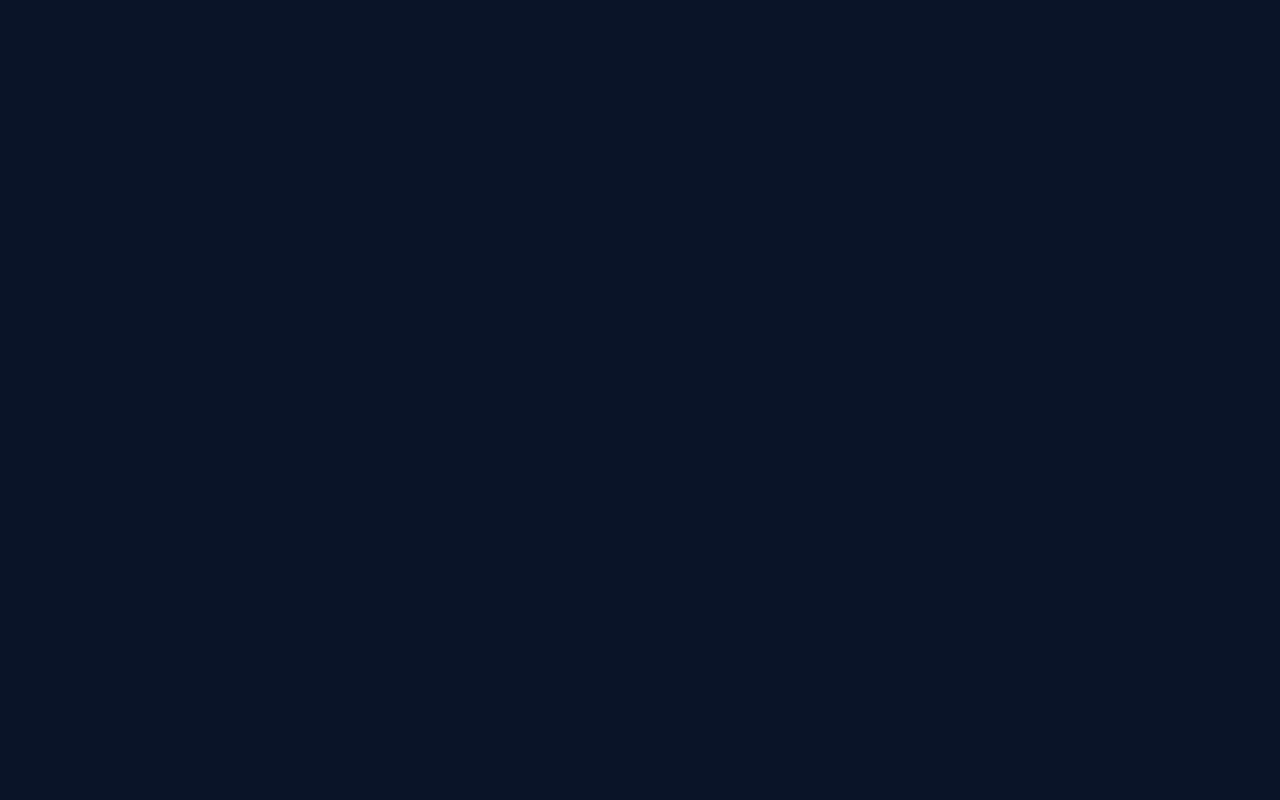
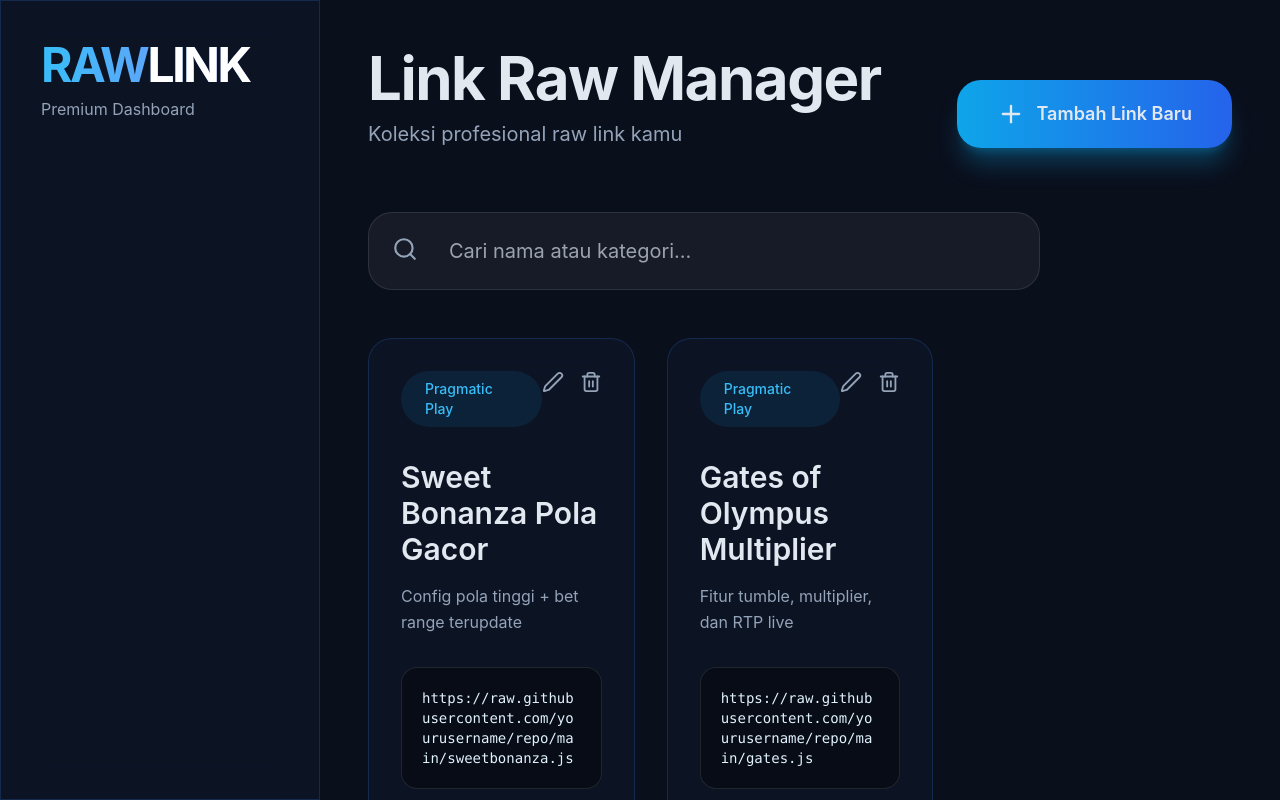
Before and after one commit to stevenrehmand/dashboard-link-raw-pro, a Next.js app: page / in a window 1280 px wide. Shown: the top 800 px of the page. Built offline with nearby package versions, Linux system fonts and the light colour scheme.

Commit message:
Update page.tsx

```diff
--- a/src/app/page.tsx
+++ b/src/app/page.tsx
@@ -1,24 +1,139 @@
-import type { Metadata } from "next";
-import "./globals.css";
+'use client';
 
-export const metadata: Metadata = {
-  title: "RAWLINK Dashboard",
-  description: "Professional Raw Link Manager",
-  icons: {
-    icon: "/favicon.ico",
-  },
-};
+import { useState } from 'react';
+import { Copy, ExternalLink, Plus, Search, Trash2, Edit2 } from 'lucide-react';
 
-export default function RootLayout({
-  children,
-}: {
-  children: React.ReactNode;
-}) {
+interface RawLink {
+  id: number;
+  name: string;
+  url: string;
+  category: string;
+  description: string;
+  date: string;
+}
+
+export default function PremiumRawDashboard() {
+  const [links, setLinks] = useState<RawLink[]>([
+    { id: 1, name: "Sweet Bonanza Pola Gacor", url: "https://raw.githubusercontent.com/yourusername/repo/main/sweetbonanza.js", category: "Pragmatic Play", description: "Config pola tinggi + bet range terupdate", date: "2026-07-08" },
+    { id: 2, name: "Gates of Olympus Multiplier", url: "https://raw.githubusercontent.com/yourusername/repo/main/gates.js", category: "Pragmatic Play", description: "Fitur tumble, multiplier, dan RTP live", date: "2026-07-07" },
+  ]);
+
+  const [search, setSearch] = useState('');
+  const [modalOpen, setModalOpen] = useState(false);
+  const [editingLink, setEditingLink] = useState<RawLink | null>(null);
+  const [newLink, setNewLink] = useState({ name: '', url: '', category: '', description: '' });
+
+  const filteredLinks = links.filter(l =>
+    l.name.toLowerCase().includes(search.toLowerCase()) ||
+    l.category.toLowerCase().includes(search.toLowerCase())
+  );
+
+  const saveLink = () => {
+    if (!newLink.name || !newLink.url) return alert("Nama dan URL wajib!");
+    if (editingLink) {
+      setLinks(links.map(l => l.id === editingLink.id ? { ...l, ...newLink } : l));
+    } else {
+      setLinks([...links, { ...newLink, id: Date.now(), date: new Date().toISOString().split('T')[0] }]);
+    }
+    setModalOpen(false);
+    setEditingLink(null);
+    setNewLink({ name: '', url: '', category: '', description: '' });
+  };
+
+  const copyLink = (url: string) => {
+    navigator.clipboard.writeText(url);
+    alert('✅ Link Raw berhasil dicopy!');
+  };
+
   return (
-    <html lang="id">
-      <body className="bg-[#0a1428] text-slate-200">
-        {children}
-      </body>
-    </html>
+    <div className="min-h-screen bg-[#0a0f1c]">
+      {/* Sidebar Premium */}
+      <div className="fixed left-0 top-0 h-full w-80 glass border-r border-blue-500/20 z-50">
+        <div className="p-10">
+          <h1 className="text-5xl font-bold tracking-tighter bg-gradient-to-r from-sky-400 via-blue-400 to-indigo-400 bg-clip-text text-transparent">
+            RAW<span className="text-white">LINK</span>
+          </h1>
+          <p className="text-slate-400 mt-2">Premium Dashboard</p>
+        </div>
+      </div>
+
+      {/* Main Content */}
+      <div className="ml-80 p-12">
+        <div className="max-w-7xl mx-auto">
+          <div className="flex justify-between items-end mb-16">
+            <div>
+              <h2 className="text-6xl font-bold tracking-tight">Link Raw Manager</h2>
+              <p className="text-xl text-slate-400 mt-3">Koleksi profesional raw link kamu</p>
+            </div>
+            <button
+              onClick={() => setModalOpen(true)}
+              className="flex items-center gap-3 bg-gradient-to-r from-sky-500 to-blue-600 hover:from-sky-600 hover:to-blue-700 px-10 py-5 rounded-3xl text-lg font-semibold shadow-xl shadow-sky-500/30"
+            >
+              <Plus size={28} /> Tambah Link Baru
+            </button>
+          </div>
+
+          <div className="relative mb-12 max-w-2xl">
+            <Search className="absolute left-6 top-6 text-slate-400" size={26} />
+            <input
+              type="text"
+              placeholder="Cari nama atau kategori..."
+              className="w-full bg-white/5 border border-white/10 pl-20 py-6 rounded-3xl text-xl focus:border-sky-500 outline-none"
+              value={search}
+              onChange={(e) => setSearch(e.target.value)}
+            />
+          </div>
+
+          <div className="grid grid-cols-1 lg:grid-cols-2 xl:grid-cols-3 gap-8">
+            {filteredLinks.map(link => (
+              <div key={link.id} className="card glass rounded-3xl p-8 border border-white/10">
+                <div className="flex justify-between items-start">
+                  <span className="px-6 py-2 bg-sky-500/10 text-sky-400 rounded-full text-sm font-medium">{link.category}</span>
+                  <div className="flex gap-4">
+                    <button onClick={() => {setEditingLink(link); setNewLink(link); setModalOpen(true);}} className="text-slate-400 hover:text-white"><Edit2 size={22} /></button>
+                    <button onClick={() => {if(confirm('Hapus link ini?')) setLinks(links.filter(l => l.id !== link.id));}} className="text-slate-400 hover:text-red-500"><Trash2 size={22} /></button>
+                  </div>
+                </div>
+
+                <h3 className="text-3xl font-semibold mt-8 mb-4">{link.name}</h3>
+                <p className="text-slate-400 leading-relaxed mb-8">{link.description}</p>
+
+                <div className="bg-black/40 p-5 rounded-2xl font-mono text-sm text-sky-100 break-all border border-white/10 mb-8">
+                  {link.url}
+                </div>
+
+                <div className="flex gap-4">
+                  <button onClick={() => copyLink(link.url)} className="flex-1 py-5 bg-white/10 hover:bg-white/20 rounded-2xl font-medium flex items-center justify-center gap-2 transition-all">
+                    <Copy size={22} /> Copy Raw
+                  </button>
+                  <a href={link.url} target="_blank" className="flex-1 py-5 bg-gradient-to-r from-sky-500 to-blue-600 rounded-2xl font-medium flex items-center justify-center gap-2">
+                    Buka Link <ExternalLink size={22} />
+                  </a>
+                </div>
+              </div>
+            ))}
+          </div>
+        </div>
+      </div>
+
+      {/* Modal Mewah */}
+      {modalOpen && (
+        <div className="fixed inset-0 bg-black/90 flex items-center justify-center z-[100]">
+          <div className="glass rounded-3xl p-12 w-full max-w-lg border border-sky-500/30">
+            <h3 className="text-4xl font-bold mb-10">{editingLink ? "Edit Link" : "Tambah Link Baru"}</h3>
+
+            <input type="text" placeholder="Nama Link" className="w-full mb-6 p-5 bg-white/5 border border-white/10 rounded-2xl text-lg" value={newLink.name} onChange={(e) => setNewLink({...newLink, name: e.target.value})} />
+            <input type="text" placeholder="Kategori" className="w-full mb-6 p-5 bg-white/5 border border-white/10 rounded-2xl text-lg" value={newLink.category} onChange={(e) => setNewLink({...newLink, category: e.target.value})} />
+            <input type="text" placeholder="URL Raw Lengkap" className="w-full mb-6 p-5 bg-white/5 border border-white/10 rounded-2xl text-lg" value={newLink.url} onChange={(e) => setNewLink({...newLink, url: e.target.value})} />
+            <textarea placeholder="Deskripsi" className="w-full p-5 bg-white/5 border border-white/10 rounded-2xl h-32 text-lg" value={newLink.description} onChange={(e) => setNewLink({...newLink, description: e.target.value})} />
+
+            <div className="flex gap-4 mt-10">
+              <button onClick={() => setModalOpen(false)} className="flex-1 py-5 border border-white/20 rounded-2xl text-lg">Batal</button>
+              <button onClick={saveLink} className="flex-1 py-5 bg-gradient-to-r from-sky-500 to-blue-600 rounded-2xl text-lg font-semibold">Simpan Link</button>
+            </div>
+          </div>
+        </div>
+      )}
+    </div>
   );
 }
```
